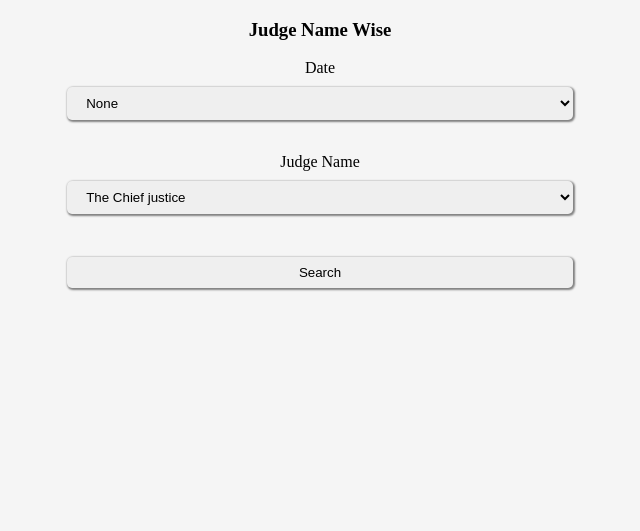
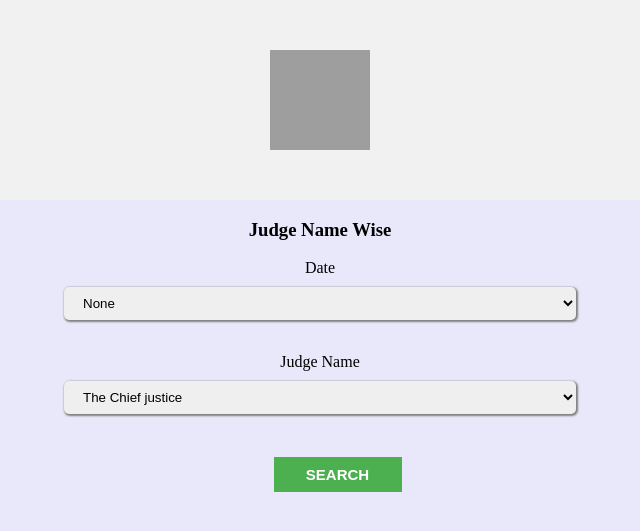
Before and after one commit to AasthaSinha2305/Savengers, a PHP site: page /html/php/causelist/judgeWise.php in a window 1280 px wide. Shown: the top 531 px of the page, without its empty margins (320-960 px from the left). Run offline with PHP 8.4, Linux system fonts and the light colour scheme; data that the repository does not hold is empty; grey boxes are pictures that could not be loaded.

Commit message:
Update judgeWise.php

```diff
--- a/html/php/causelist/judgeWise.php
+++ b/html/php/causelist/judgeWise.php
@@ -7,9 +7,59 @@
     <meta name="viewport" content="width=device-width, initial-scale=1.0">
     <title>Document</title>
     <link href="../../../css/seaching.css?v=<?php echo time(); ?>" rel="stylesheet" type="text/css" />
+    <style>
+.header {
+  overflow: hidden;
+  background-color: #f1f1f1;
+  padding: 50px 50px;
+  text-align: center;
+  }
+  body{
+    margin: 0px;
+    padding: 0px;
+    text-align:center;
+    width: 100%;
+    background-color: #e6e6fae8;
+    }
+    button{
+    background-color:#4CAF50;
+    width: 10%;
+    padding: 9px 5px;
+    margin:10px 0px 0px 35px;
+    cursor:pointer;
+    border:none;
+    color:#ffffff;
+    font-size: 15px;
+    font-weight: bold;
+    }
+
+    button:hover{
+    opacity:0.8;
+    }
+
+    #un,#ps{
+    font-family:'Lato', sans-serif;
+    color: gray;
+    }
+
+
+    #container{
+        position: absolute;
+        top:0;
+        bottom: 0;
+        left: 0;
+        right: 0;
+        margin: auto;
+        width:600;
+        height: 300px;
+        text-align: center;
+    }
+</style>
 </head>
 
 <body>
+    <div class="header"><img src="https://www.ritiriwaz.com/wp-content/uploads/2017/01/Indian-Emblem.jpg" alt="National Embelem" height="100px" width="100px" align="middle">
+</div>
     <center>
     <h3>Judge Name Wise</h3>
         <form action="" method="POST">
@@ -33,7 +83,7 @@
             <option value="anamika">Mr. Justice Anamika</option>
         </select>
         <br><br>
-            <input type="submit" name="search" value="Search">
+            <button type="submit" name="search" value="Search">SEARCH</button>
         </form>
     </center>
 </body>
```
